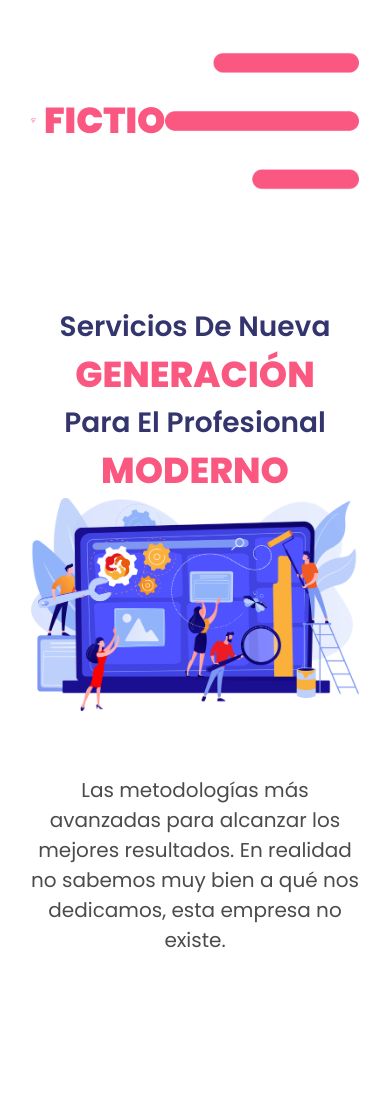
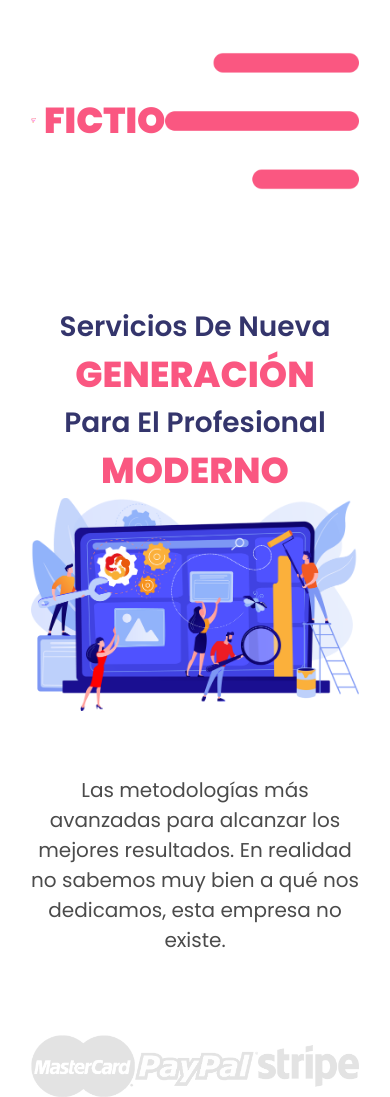
Before and after one commit to alxior/fictio, a Next.js app: page / in a window 390 px wide. Before the commit the page ends 955 px from the top, so only its background shows below. Built offline with nearby package versions, Linux system fonts and the light colour scheme.

Commit message:
Made partners in hero section responsive.

```diff
--- a/components/Hero.jsx
+++ b/components/Hero.jsx
@@ -11,8 +11,8 @@ const Hero = () => {
     <div className="w-full overflow-hidden font-poppins mt-16 select-none cursor-default">
       <div className="container mx-auto px-4">
         {/* GRID */}
-        <div className="grid space-y-16 xl:space-y-0 lg:grid-cols-5 lg:grid-rows-2 xl:grid-rows-5">
-          <div className="text-center self-center xl:self-auto lg:text-left lg:col-span-2 lg:pt-20 xl:row-span-3">
+        <div className="grid space-y-16 xl:space-y-0 lg:grid-cols-5 lg:grid-rows-6 xl:grid-rows-5">
+          <div className="text-center self-center xl:self-auto lg:text-left lg:col-span-2 lg:pt-20 lg:row-span-4 xl:row-span-3">
             <p className="text-[28px] xs:text-[36px] sm:text-[42px] md:text-[48px] lg:text-[36px] xl:text-[48px] text-darkBlue font-semibold">
               Servicios De Nueva
             </p>
@@ -29,54 +29,35 @@ const Hero = () => {
           <Image
             src={heroPicture}
             alt="hero"
-            className="px-4 lg:col-span-3 xl:row-span-5 xl:self-center lg:px-0 xl:pl-16 xl:pb-16"
+            className="px-4 lg:col-span-3 lg:row-span-4 xl:row-span-5 xl:self-center lg:px-0 xl:pl-16 xl:pb-16"
           />
-          <p className="lg:col-span-5 xl:col-span-2 lg:px-32 text-center font-poppins text-[20px] md:text-[24px] xl:p-0 xl:pt-4 xl:text-left xl:text-[20px] xl:row-span-2 text-darkGray">
+          <p className="lg:col-span-5 lg:row-span-2 xl:col-span-2 lg:px-32 text-center font-poppins text-[20px] md:text-[24px] xl:p-0 xl:pt-4 xl:text-left xl:text-[20px] xl:row-span-2 text-darkGray lg:pt-6">
             Las metodologías más avanzadas para alcanzar los mejores resultados.
             En realidad no sabemos muy bien a qué nos dedicamos, esta empresa no
             existe.
           </p>
         </div>
-        {/* <div className="flex flex-row py-24 mt-4">
-          <div className="w-2/5">
-            <p className="font-poppins text-[48px] text-darkBlue font-semibold">
-              Servicios De Nueva
-            </p>
-            <p className="font-poppins text-[56px] text-fictioRed font-extrabold">
-              GENERACIÓN
-            </p>
-            <p className="font-poppins text-[48px] text-darkBlue font-semibold">
-              Para El Profesional
-            </p>
-            <p className="font-poppins text-[56px] text-fictioRed font-extrabold">
-              MODERNO
-            </p>
-            <br />
-            <p className="font-poppins text-[20px] text-darkGray">
-              Las metodologías más avanzadas para alcanzar los mejores
-              resultados. En realidad no sabemos muy bien a qué nos dedicamos,
-              esta empresa no existe.
-            </p>
-          </div>
-          <Image
-            src={heroPicture}
-            alt="Fictio Hero"
-            className="w-3/5 h-auto pl-16"
-          />
-        </div> */}
       </div>
       {/* Associated Brands */}
-      {/* <div className="w-full flex justify-center">
-        <div className="flex flex-row w-full max-w-[900px] justify-between">
+      <div className="container mx-auto px-4 mt-20 xl:px-32 xl:mt-12">
+        <div className="flex flex-row justify-between xs:px-8">
           <Image
             src={mastercard}
             alt="mastercard"
-            className="h-[65px] w-auto"
+            className="h-[40px] xs:h-[50px] md:h-[60px] xl:h-[65px] w-auto"
           />
-          <Image src={paypal} alt="paypal" className="h-[65px] w-auto" />
-          <Image src={stripe} alt="stripe" className="h-[65px] w-auto" />
+          <Image
+            src={paypal}
+            alt="paypal"
+            className="h-[40px] xs:h-[50px] md:h-[60px] xl:h-[65px] w-auto"
+          />
+          <Image
+            src={stripe}
+            alt="stripe"
+            className="h-[40px] xs:h-[50px] md:h-[60px] xl:h-[65px] w-auto"
+          />
         </div>
-      </div> */}
+      </div>
       {/* Stats */}
       {/* <div className="w-full flex justify-center bg-lightOrange h-[120px] mt-12">
         <div className="flex flex-row w-full max-w-[1280px] justify-between">
```
